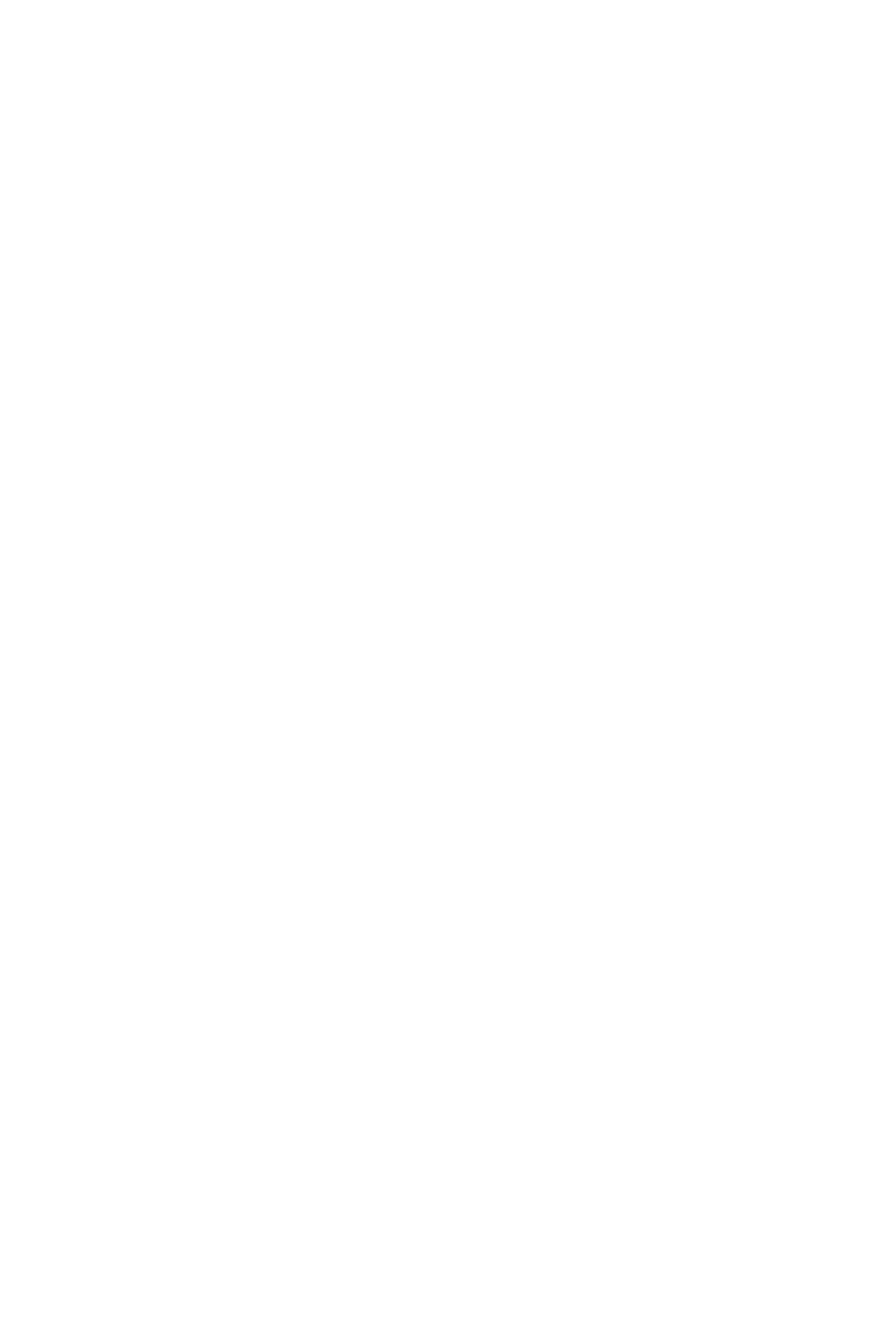
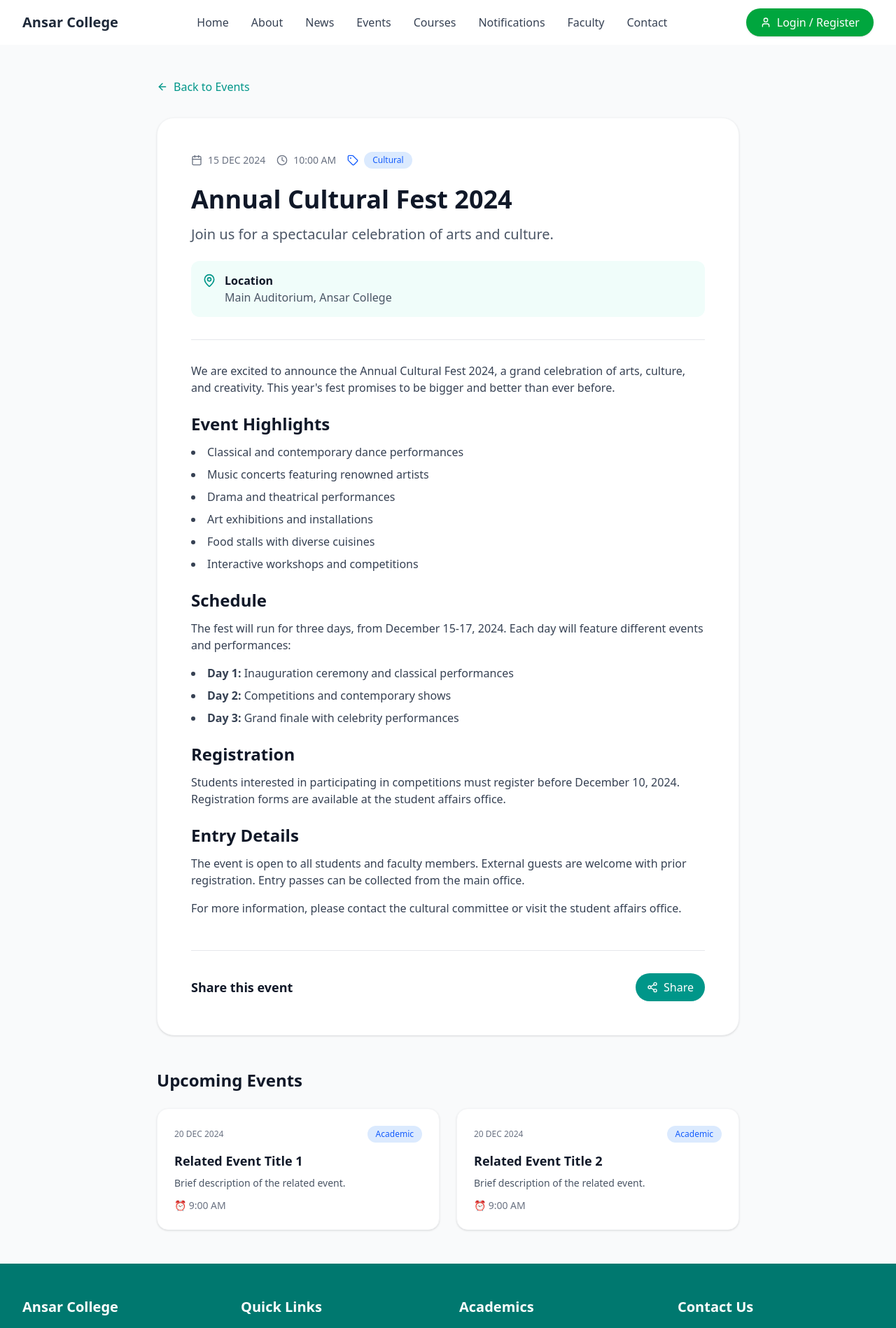
Before and after one commit to rafsal3/ansar-web, a React (Vite) app: page /events/1 in a window 1280 px wide. Before the commit this address had no page. Shown: the top 1898 px of the page at 70% size. Before the commit the page ends 800 px from the top, so only its background shows below. Built offline with nearby package versions, Linux system fonts and the light colour scheme.

Commit message:
feat: Add event detail page and enable navigation from event listings.

```diff
--- a/src/App.tsx
+++ b/src/App.tsx
@@ -4,6 +4,7 @@ import About from "@/pages/About";
 import News from "@/pages/News";
 import NewsDetail from "@/pages/NewsDetail";
 import Events from "@/pages/Events";
+import EventDetail from "@/pages/EventDetail";
 import Courses from "@/pages/Courses";
 import Notifications from "@/pages/Notifications";
 import Contact from "@/pages/Contact";
@@ -19,6 +20,7 @@ function App() {
         <Route path="news" element={<News />} />
         <Route path="news/:id" element={<NewsDetail />} />
         <Route path="events" element={<Events />} />
+        <Route path="events/:id" element={<EventDetail />} />
         <Route path="courses" element={<Courses />} />
         <Route path="notifications" element={<Notifications />} />
         <Route path="contact" element={<Contact />} />
--- /dev/null
+++ b/src/pages/EventDetail.tsx
@@ -0,0 +1,149 @@
+import { useParams, Link } from 'react-router-dom';
+import { ArrowLeft, Calendar, Tag, Share2, Clock, MapPin } from 'lucide-react';
+
+const EventDetail = () => {
+    const { id } = useParams();
+
+    // Mock data - in a real app, this would come from an API based on the ID
+    const event = {
+        id: id,
+        date: '15 DEC 2024',
+        category: 'Cultural',
+        title: 'Annual Cultural Fest 2024',
+        description: 'Join us for a spectacular celebration of arts and culture.',
+        time: '10:00 AM',
+        location: 'Main Auditorium, Ansar College',
+        fullContent: `
+            <p class="mb-4">We are excited to announce the Annual Cultural Fest 2024, a grand celebration of arts, culture, and creativity. This year's fest promises to be bigger and better than ever before.</p>
+
+            <h2 class="text-2xl font-bold text-gray-900 mb-3 mt-6">Event Highlights</h2>
+            <ul class="list-disc list-inside mb-4 space-y-2">
+                <li>Classical and contemporary dance performances</li>
+                <li>Music concerts featuring renowned artists</li>
+                <li>Drama and theatrical performances</li>
+                <li>Art exhibitions and installations</li>
+                <li>Food stalls with diverse cuisines</li>
+                <li>Interactive workshops and competitions</li>
+            </ul>
+
+            <h2 class="text-2xl font-bold text-gray-900 mb-3 mt-6">Schedule</h2>
+            <p class="mb-4">The fest will run for three days, from December 15-17, 2024. Each day will feature different events and performances:</p>
+            <ul class="list-disc list-inside mb-4 space-y-2">
+                <li><strong>Day 1:</strong> Inauguration ceremony and classical performances</li>
+                <li><strong>Day 2:</strong> Competitions and contemporary shows</li>
+                <li><strong>Day 3:</strong> Grand finale with celebrity performances</li>
+            </ul>
+
+            <h2 class="text-2xl font-bold text-gray-900 mb-3 mt-6">Registration</h2>
+            <p class="mb-4">Students interested in participating in competitions must register before December 10, 2024. Registration forms are available at the student affairs office.</p>
+
+            <h2 class="text-2xl font-bold text-gray-900 mb-3 mt-6">Entry Details</h2>
+            <p class="mb-4">The event is open to all students and faculty members. External guests are welcome with prior registration. Entry passes can be collected from the main office.</p>
+
+            <p class="mb-4">For more information, please contact the cultural committee or visit the student affairs office.</p>
+        `
+    };
+
+    return (
+        <div className="bg-gray-50 min-h-screen py-12">
+            <div className="max-w-4xl mx-auto px-4 sm:px-6 lg:px-8">
+                {/* Back Button */}
+                <Link
+                    to="/events"
+                    className="inline-flex items-center text-teal-600 hover:text-teal-700 mb-8 font-medium"
+                >
+                    <ArrowLeft className="w-4 h-4 mr-2" />
+                    Back to Events
+                </Link>
+
+                {/* Event Article */}
+                <article className="bg-white rounded-3xl shadow-sm border border-gray-100 overflow-hidden">
+                    <div className="p-8 md:p-12">
+                        {/* Meta Information */}
+                        <div className="flex flex-wrap items-center gap-4 mb-6">
+                            <div className="flex items-center text-gray-500 text-sm">
+                                <Calendar className="w-4 h-4 mr-2" />
+                                {event.date}
+                            </div>
+                            <div className="flex items-center text-gray-500 text-sm">
+                                <Clock className="w-4 h-4 mr-2" />
+                                {event.time}
+                            </div>
+                            <div className="flex items-center">
+                                <Tag className="w-4 h-4 mr-2 text-blue-600" />
+                                <span className="px-3 py-1 bg-blue-100 text-blue-600 text-xs font-medium rounded-full">
+                                    {event.category}
+                                </span>
+                            </div>
+                        </div>
+
+                        {/* Title */}
+                        <h1 className="text-4xl font-extrabold text-gray-900 mb-4">
+                            {event.title}
+                        </h1>
+
+                        {/* Description */}
+                        <p className="text-xl text-gray-600 mb-6">
+                            {event.description}
+                        </p>
+
+                        {/* Location */}
+                        <div className="flex items-start gap-3 mb-8 p-4 bg-teal-50 rounded-xl">
+                            <MapPin className="w-5 h-5 text-teal-600 flex-shrink-0 mt-0.5" />
+                            <div>
+                                <p className="font-semibold text-gray-900">Location</p>
+                                <p className="text-gray-600">{event.location}</p>
+                            </div>
+                        </div>
+
+                        {/* Divider */}
+                        <div className="border-t border-gray-200 my-8"></div>
+
+                        {/* Full Content */}
+                        <div
+                            className="prose prose-lg max-w-none text-gray-700"
+                            dangerouslySetInnerHTML={{ __html: event.fullContent }}
+                        />
+
+                        {/* Share Section */}
+                        <div className="border-t border-gray-200 mt-12 pt-8">
+                            <div className="flex items-center justify-between">
+                                <h3 className="text-lg font-bold text-gray-900">Share this event</h3>
+                                <button className="flex items-center gap-2 px-4 py-2 bg-teal-600 text-white rounded-full hover:bg-teal-700 transition-colors">
+                                    <Share2 className="w-4 h-4" />
+                                    Share
+                                </button>
+                            </div>
+                        </div>
+                    </div>
+                </article>
+
+                {/* Related Events Section */}
+                <div className="mt-12">
+                    <h2 className="text-2xl font-bold text-gray-900 mb-6">Upcoming Events</h2>
+                    <div className="grid grid-cols-1 md:grid-cols-2 gap-6">
+                        {[1, 2].map((item) => (
+                            <Link
+                                key={item}
+                                to={`/events/${item}`}
+                                className="bg-white rounded-2xl p-6 shadow-sm hover:shadow-md transition-shadow border border-gray-100"
+                            >
+                                <div className="flex justify-between items-center mb-3">
+                                    <span className="text-xs font-medium text-gray-500">20 DEC 2024</span>
+                                    <span className="px-3 py-1 bg-blue-100 text-blue-600 text-xs font-medium rounded-full">
+                                        Academic
+                                    </span>
+                                </div>
+                                <h3 className="text-lg font-bold text-gray-900 mb-2">Related Event Title {item}</h3>
+                                <p className="text-gray-600 text-sm mb-3">Brief description of the related event.</p>
+                                <div className="text-sm text-gray-500">⏰ 9:00 AM</div>
+                            </Link>
+                        ))}
+                    </div>
+                </div>
+            </div>
+        </div>
+    );
+};
+
+export default EventDetail;
--- a/src/pages/Events.tsx
+++ b/src/pages/Events.tsx
@@ -1,5 +1,6 @@
 import { useState } from 'react';
 import { ArrowRight, Calendar } from 'lucide-react';
+import { Link } from 'react-router-dom';
 
 const Events = () => {
     const [activeFilter, setActiveFilter] = useState('All');
@@ -76,8 +77,8 @@ const Events = () => {
                             key={filter}
                             onClick={() => setActiveFilter(filter)}
                             className={`px-6 py-2 rounded-full text-sm font-medium transition-colors duration-200 ${activeFilter === filter
-                                    ? 'bg-teal-600 text-white'
-                                    : 'bg-white text-gray-600 hover:bg-gray-100 border border-gray-200'
+                                ? 'bg-teal-600 text-white'
+                                : 'bg-white text-gray-600 hover:bg-gray-100 border border-gray-200'
                                 }`}
                         >
                             {filter}
@@ -107,9 +108,12 @@ const Events = () => {
 
                                     <div className="flex items-center justify-between pt-4 border-t border-gray-100">
                                         <span className="text-sm text-gray-500">⏰ {event.time}</span>
-                                        <button className="flex items-center text-teal-600 font-medium text-sm hover:text-teal-700 transition-colors">
+                                        <Link
+                                            to={`/events/${event.id}`}
+                                            className="flex items-center text-teal-600 font-medium text-sm hover:text-teal-700 transition-colors"
+                                        >
                                             Details <ArrowRight className="w-4 h-4 ml-2" />
-                                        </button>
+                                        </Link>
                                     </div>
                                 </div>
                             </div>
@@ -139,9 +143,12 @@ const Events = () => {
 
                                     <div className="flex items-center justify-between pt-4 border-t border-gray-100">
                                         <span className="text-sm text-gray-500">⏰ {event.time}</span>
-                                        <button className="flex items-center text-gray-600 font-medium text-sm hover:text-gray-700 transition-colors">
+                                        <Link
+                                            to={`/events/${event.id}`}
+                                            className="flex items-center text-gray-600 font-medium text-sm hover:text-gray-700 transition-colors"
+                                        >
                                             Details <ArrowRight className="w-4 h-4 ml-2" />
-                                        </button>
+                                        </Link>
                                     </div>
                                 </div>
                             </div>
```
